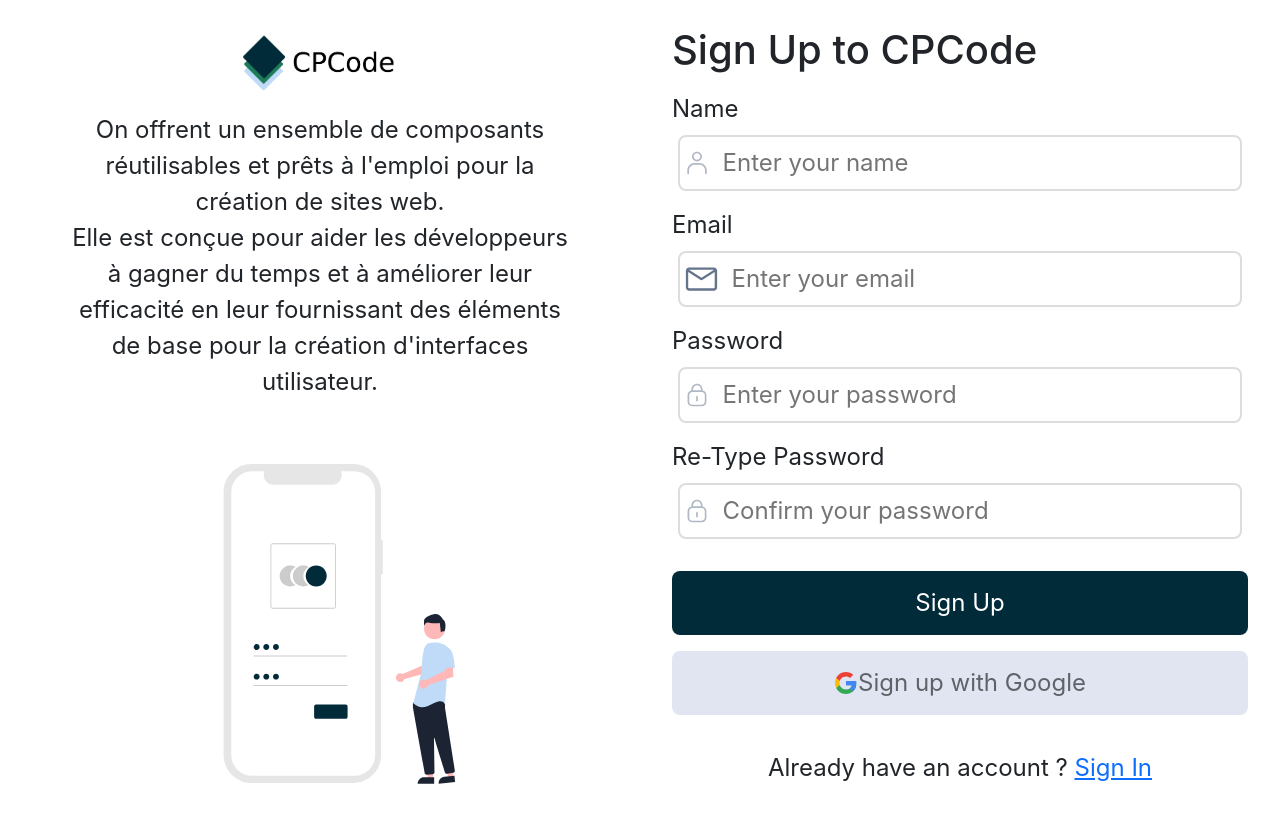
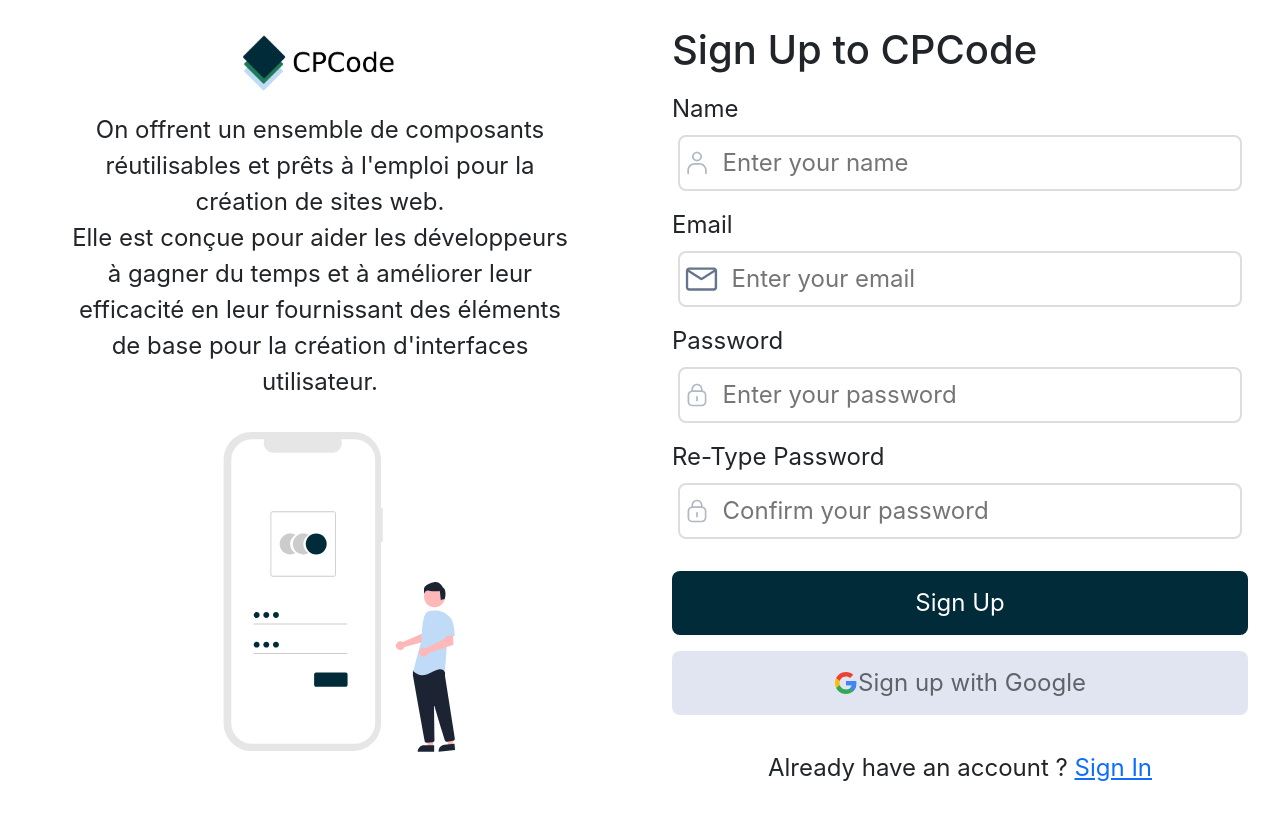
Before and after one commit to HakimMohammed/CPCode, a React (Create React App) app: page / in a window 1280 px wide. Shown: the top 822 px of the page. Built offline with nearby package versions, Linux system fonts and the light colour scheme.

Commit message:
Fix for resolution issue

```diff
--- a/src/Authentification/Inscription.js
+++ b/src/Authentification/Inscription.js
@@ -8,8 +8,6 @@
 const Container = styled.div`
   display: flex;
   flex-direction: row;
-  height: 100%;
-  max-height: 100%;
   @media (max-width: 768px) {
     flex-direction: column;
     height: auto;
```
Also changed, not shown: 1 other file (tests, documents, lock files or other folders).
